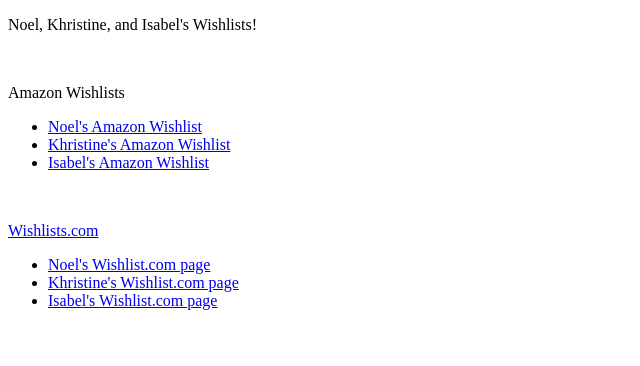
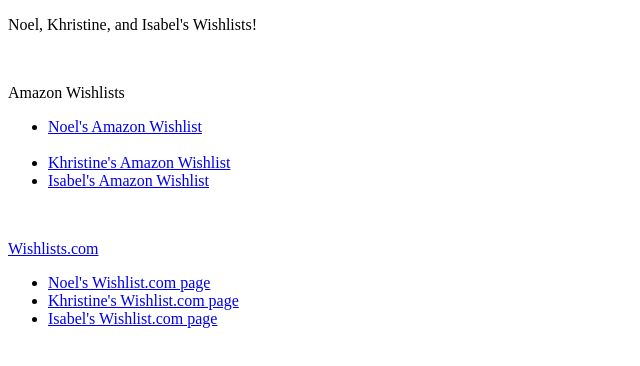
Before and after one commit to chingcuangco/wishlist, a plain HTML site: page index.htm in a window 1280 px wide. Shown: the whole page, without its empty margins (0-640 px from the left). Drawn offline with Linux system fonts and the light colour scheme.

Commit message:
Update index.htm

```diff
--- a/index.htm
+++ b/index.htm
@@ -10,7 +10,7 @@
 
     <p>Amazon Wishlists</p>
     <ul>
-  <li><a href="https://www.amazon.com/hz/wishlist/ls/V530RV8ZE7IK?ref_=wl_share">Noel's Amazon Wishlist</a><br></li>
+  <li><a href="https://www.amazon.com/hz/wishlist/ls/V530RV8ZE7IK?ref_=wl_share">Noel's Amazon Wishlist</a><br>&nbsp;</li>
   <li><a href="https://www.amazon.com/hz/wishlist/ls/3HB3CWDFDQUWV?ref_=wl_share">Khristine's Amazon Wishlist</a></li>
  <li><a href="https://www.amazon.com/hz/wishlist/ls/1YMW3261JX9Q7?ref_=wl_share">Isabel's Amazon Wishlist</a></li>
   </ul>
```
